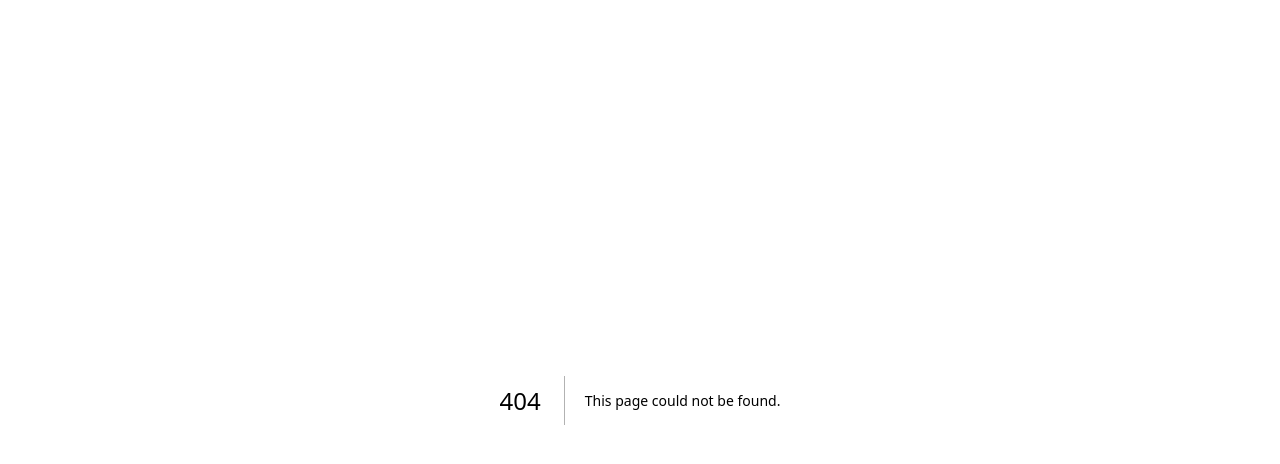
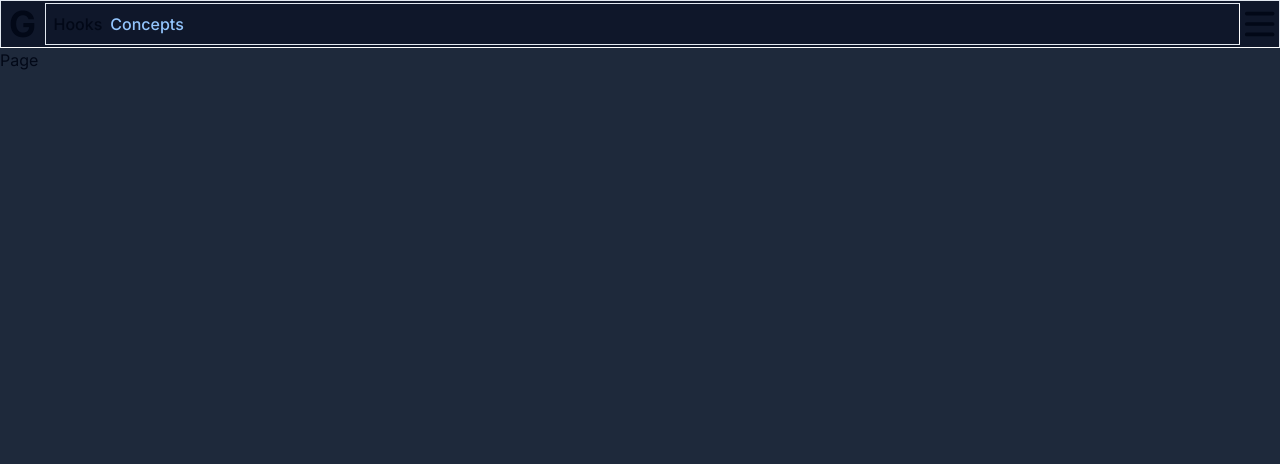
Before and after one commit to Genx-unidirectional/react-nextJs-typeScript-projects, a Next.js app in the folder React-hooks/: page /concepts in a window 1280 px wide. Before the commit this address had no page. Shown: the top 464 px of the page. Built offline with nearby package versions, Linux system fonts and the light colour scheme.

Commit message:
concept page with different css

```diff
--- /dev/null
+++ b/React-hooks/src/app/concepts/layout.tsx
@@ -0,0 +1,11 @@
+import Head from "@/app/ui/head";
+
+export default function Layout({ children }: { children: React.ReactElement }) {
+  const linksArr = [{}];
+  return (
+    <div className="min-h-screen flex flex-col bg-slate-800">
+      <Head />
+      <main className="flex-grow">{children}</main>
+    </div>
+  );
+}
--- /dev/null
+++ b/React-hooks/src/app/concepts/page.tsx
@@ -0,0 +1,4 @@
+const Page = () => {
+  return <div>Page</div>;
+};
+export default Page;
--- a/React-hooks/src/app/globals.css
+++ b/React-hooks/src/app/globals.css
@@ -74,3 +74,27 @@
     @apply bg-background text-foreground;
   }
 }
+
+@layer utilities{
+  .nav-width{
+    width: calc(100% - 4rem);
+
+  }
+  .nav-width::-webkit-scrollbar {
+    width: none; /* Adjust the width of the scrollbar */
+    height: none; /* Adjust the height of the scrollbar */
+  }
+
+  .nav-width::-webkit-scrollbar-thumb {
+    background-color: none; /* Change the color of the scrollbar thumb */
+    border-radius: none; /* Adjust the border radius of the scrollbar thumb */
+  }
+  .nav-width{
+    scrollbar-width: none; /* Set the width of the scrollbar */
+  }
+
+  .nav-width::-moz-scrollbar-thumb {
+    background-color: none; /* Change the color of the scrollbar thumb */
+    border-radius: none; /* Adjust the border radius of the scrollbar thumb */
+  }
+}
--- /dev/null
+++ b/React-hooks/src/app/ui/head.tsx
@@ -0,0 +1,12 @@
+import { Bars3Icon } from "@heroicons/react/16/solid";
+import Nav from "./nav";
+const Head = () => {
+  return (
+    <header className="h-12 bg-slate-900 border border-b-white flex justify-between items-center px-3-2">
+      <h1 className="text-4xl w-10 px-1 ml-1 font-bold">G</h1>
+      <Nav />
+      <Bars3Icon className="w-10 h-full" />
+    </header>
+  );
+};
+export default Head;
--- /dev/null
+++ b/React-hooks/src/app/ui/nav.tsx
@@ -0,0 +1,37 @@
+"use client";
+
+import Link from "next/link";
+import clsx from "clsx";
+import { usePathname } from "next/navigation";
+const Nav = () => {
+  const pathName = usePathname();
+  const navLinks = [
+    {
+      name: "Hooks",
+      pathname: "/hookslearn",
+    },
+    {
+      name: "Concepts",
+      pathname: "/concepts",
+    },
+  ];
+  return (
+    <nav className="flex nav-width border border-r-white p-2 items-center gap-2 overflow-x-scroll overflow-y-hidden overflow-hidden">
+      {navLinks.map((link) => {
+        return (
+          <li className="list-none">
+            <Link
+              href={link.pathname}
+              className={clsx("font-medium", {
+                "font-bold  text-blue-300": link.pathname == pathName,
+              })}
+            >
+              {link.name}
+            </Link>
+          </li>
+        );
+      })}
+    </nav>
+  );
+};
+export default Nav;
```
Also changed, not shown: React-hooks/src/app/concepts/stateManage/page.tsx (added), React-hooks/src/app/ui/side-nav-frame.tsx (added).
